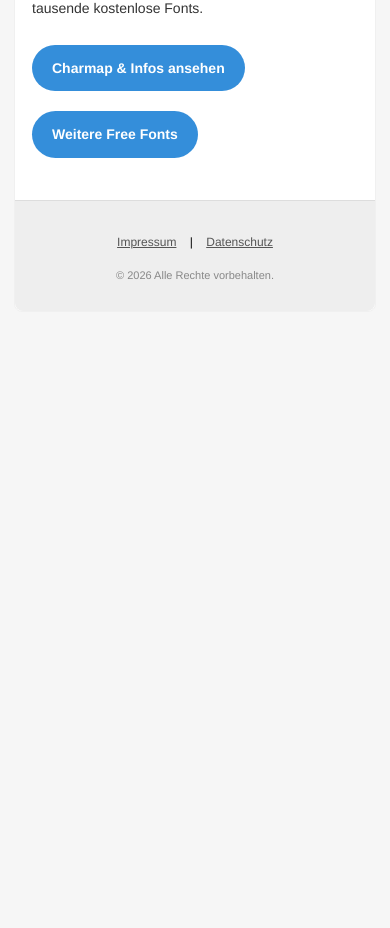
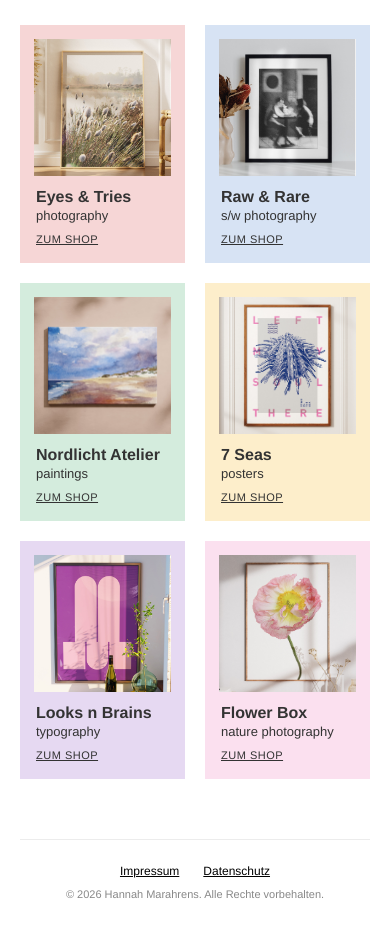
Before and after one commit to hannahmxs/shoplist, a plain HTML site: page index.html in a window 390 px wide. Shown: the part 126-1054 px from the top of the page. Before the commit the page ends 844 px from the top, so only its background shows below. Drawn offline with Linux system fonts and the light colour scheme.

Commit message:
Revamp index.html structure and styling

```diff
--- a/index.html
+++ b/index.html
@@ -1,241 +1,323 @@
-<!DOCTYPE html PUBLIC "-//W3C//DTD XHTML 1.0 Transitional//EN" "http://www.w3.org/TR/xhtml1/DTD/xhtml1-transitional.dtd">
-<html xmlns="http://www.w3.org/1999/xhtml">
+<!DOCTYPE html>
+<html lang="de">
 <head>
-    <meta name="viewport" content="width=device-width, initial-scale=1.0" />
-    <meta http-equiv="Content-Type" content="text/html; charset=UTF-8" />
-    <meta name="robots" content="noindex, nofollow" />
-    <title>Nobel Regular - Font Info</title>
+<meta charset="UTF-8">
+<meta name="viewport" content="width=device-width, initial-scale=1.0">
+<title>Meine Shops</title>
 <style>
-    * {
+  * { box-sizing: border-box; }
+  body {
     margin: 0;
-      padding: 0;
-      font-family: "Helvetica Neue", "Helvetica", Helvetica, Arial, sans-serif;
-      font-size: 100%;
-      line-height: 1.6;
+    font-family: Nobel, "Helvetica Neue", Arial, sans-serif;
+    background: #fff;
+    color: #000;
+    display: flex;
+    flex-direction: column;
+    align-items: center;
+    padding: 60px 20px 0;
+    min-height: 100vh;
     box-sizing: border-box;
   }
+  h1 {
+    margin-bottom: 40px;
+    font-size: 28px;
+    color: #000;
+  }
+  .grid {
+    display: grid;
+    grid-template-columns: repeat(3, 1fr);
+    gap: 20px;
+    width: 100%;
+    max-width: 900px;
+  }
+  a.card {
+    display: flex;
+    flex-direction: column;
+    text-decoration: none;
+    color: #333;
+    overflow: hidden;
+    transition: 0.2s;
+  }
+  a.card:hover {
+    transform: translateY(-3px);
+  }
+  a.card .img-frame {
+    padding: 14px 14px 0;
+  }
+  a.card .img-frame img {
+    width: 100%;
+    aspect-ratio: 1 / 1;
+    object-fit: contain;
+    display: block;
+    background: #fff;
+  }
+  a.card .card-content {
+    padding: 12px 16px 18px;
+    display: flex;
+    flex-direction: column;
+    flex-grow: 1;
+  }
+  a.card .shop-name {
+    display: block;
+    font-weight: bold;
+    font-size: 16px;
+  }
+  a.card .shop-category {
+    display: block;
+    font-weight: 300;
+    font-size: 13px;
+    margin-top: 2px;
+  }
+  a.card .cta {
+    font-size: 11px;
+    text-decoration: underline;
+    letter-spacing: 0.5px;
+    text-transform: uppercase;
+    margin-top: auto;
+    padding-top: 10px;
+  }
+  .eyes-tries { background: #f6d6d6; }
+  .raw-rare   { background: #d7e3f4; }
+  .nordlicht  { background: #d4ecdd; }
+  .seven-seas { background: #fdeecb; }
+  .looks-n-brains { background: #e6d9f2; }
+  .flower-box { background: #fbe0ef; }
 
-    body {
-      -webkit-font-smoothing: antialiased;
-      -webkit-text-size-adjust: none;
-      width: 100%!important;
-      height: 100%;
-      background: #f6f6f6;
+  @media (max-width: 600px) {
+    .grid {
+      grid-template-columns: repeat(2, 1fr);
+    }
   }
 
-    a {
-      color: #348eda;
-      text-decoration: none;
+  /* ---------- FOOTER ---------- */
+  .site-footer {
+    width: 100%;
+    margin-top: 60px;
+    padding: 24px 20px 28px;
+    text-align: center;
+    border-top: 1px solid #ececec;
+  }
+  .site-footer .brand {
+    font-size: 13px;
+    color: #000;
+    font-weight: 400;
+    margin-bottom: 10px;
+  }
+  .legal-links {
+    display: flex;
+    justify-content: center;
+    gap: 1.5rem;
+    margin-bottom: 10px;
+  }
+  .legal-btn {
+    font-size: 12px;
+    color: #000;
+    text-decoration: underline;
+    background: none;
+    border: none;
+    cursor: pointer;
+    padding: 0;
+    font-family: inherit;
+  }
+  .legal-btn:hover { color: #666; }
+  .site-footer .copyright {
+    font-size: 11px;
+    color: #888;
+    margin: 0;
   }
 
-    a:hover {
-      text-decoration: underline;
+  /* ---------- MODALS ---------- */
+  .modal {
+    display: none;
+    position: fixed;
+    inset: 0;
+    background: rgba(0,0,0,0.55);
+    z-index: 2000;
+    align-items: center;
+    justify-content: center;
+    padding: 2rem;
   }
-
-    .btn-primary {
-      text-decoration: none;
-      color: #FFF;
-      background-color: #348eda;
-      padding: 12px 20px;
-      font-weight: bold;
-      margin: 10px 5px 10px 0;
-      text-align: center;
-      cursor: pointer;
-      display: inline-block;
-      border-radius: 25px;
+  .modal.active { display: flex; }
+  .modal-content {
+    background: #fff;
+    padding: 2.5rem;
+    max-width: 650px;
+    width: 100%;
+    max-height: 80vh;
+    overflow-y: auto;
+    position: relative;
+    border-radius: 4px;
+    border: 1px solid rgba(0,0,0,0.08);
+    text-align: left;
+    font-size: 14px;
+    line-height: 1.6;
   }
-
-    table.body-wrap {
-      width: 100%;
-      padding: 20px;
+  .modal-content h2 {
+    font-size: 22px;
+    margin: 0 0 1rem;
+    font-weight: 600;
   }
-
-    .container {
-      display: block!important;
-      max-width: 600px!important;
-      margin: 0 auto!important;
-      clear: both!important;
-      border: 1px solid #f0f0f0;
-      border-radius: 8px;
-      background: #FFFFFF;
-    }
-
-    .content {
-      padding: 30px;
-      max-width: 600px;
-      margin: 0 auto;
-      display: block;
-    }
-
-    .content table {
-      width: 100%;
-    }
-
-    table.footer-wrap {
-      width: 100%;
-      clear: both!important;
-      background: #eeeeee;
-      border-top: 1px solid #dddddd;
-      border-bottom-left-radius: 8px;
-      border-bottom-right-radius: 8px;
-    }
-
-    .footer-content {
-      padding: 20px 30px;
-      text-align: center;
-    }
-
-    .footer-content p {
-      font-size: 12px;
-      color: #666;
-      margin-bottom: 5px;
-    }
-
-    .footer-links {
-      font-size: 12px;
-      margin-top: 10px;
-    }
-
-    .footer-links a {
-      color: #555;
-      margin: 0 10px;
-      text-decoration: underline;
+  .modal-content p { margin: 0 0 0.8rem; }
+  .modal-content strong { font-weight: 600; }
+  .modal-close {
+    position: absolute;
+    top: 1rem;
+    right: 1.2rem;
+    font-size: 24px;
+    color: #000;
+    background: none;
+    border: none;
     cursor: pointer;
   }
+  .placeholder {
+    background: #fff3cd;
+    padding: 0 4px;
+  }
+</style>
+</head>
+<body>
 
-    .legal-box {
-      display: none;
-      background: #fff;
-      border: 1px solid #ccc;
-      padding: 20px;
-      margin-top: 15px;
-      text-align: left;
-      font-size: 13px;
-      border-radius: 5px;
-      max-height: 250px;
-      overflow-y: auto;
+<h1>Meine Shops</h1>
+
+<div class="grid">
+
+  <a class="card eyes-tries" href="https://juniqe.com/p/ytmwirhq" target="_blank">
+    <div class="img-frame"><img src="eyes_and_tries2.jpg" alt="Eyes & Tries"></div>
+    <div class="card-content">
+      <span class="shop-name">Eyes & Tries</span>
+      <span class="shop-category">photography</span>
+      <span class="cta">Zum Shop</span>
+    </div>
+  </a>
+
+  <a class="card raw-rare" href="https://juniqe.com/p/raw-and-rare/cprvkxlm" target="_blank">
+    <div class="img-frame"><img src="raw_and_rare2.jpg" alt="Raw & Rare"></div>
+    <div class="card-content">
+      <span class="shop-name">Raw & Rare</span>
+      <span class="shop-category">s/w photography</span>
+      <span class="cta">Zum Shop</span>
+    </div>
+  </a>
+
+  <a class="card nordlicht" href="https://juniqe.com/p/dncillkz" target="_blank">
+    <div class="img-frame"><img src="nordlicht_atelier2.jpg" alt="Nordlicht Atelier"></div>
+    <div class="card-content">
+      <span class="shop-name">Nordlicht Atelier</span>
+      <span class="shop-category">paintings</span>
+      <span class="cta">Zum Shop</span>
+    </div>
+  </a>
+
+  <a class="card seven-seas" href="https://juniqe.com/p/akjoocsf" target="_blank">
+    <div class="img-frame"><img src="seven_seas2.jpg" alt="7 Seas"></div>
+    <div class="card-content">
+      <span class="shop-name">7 Seas</span>
+      <span class="shop-category">posters</span>
+      <span class="cta">Zum Shop</span>
+    </div>
+  </a>
+
+  <a class="card looks-n-brains" href="https://juniqe.com/p/looks-n-brains/jpvgbrri" target="_blank">
+    <div class="img-frame"><img src="looks_n_brains2.jpg" alt="Looks n Brains"></div>
+    <div class="card-content">
+      <span class="shop-name">Looks n Brains</span>
+      <span class="shop-category">typography</span>
+      <span class="cta">Zum Shop</span>
+    </div>
+  </a>
+
+  <a class="card flower-box" href="https://juniqe.com/p/flower-box/fkplpdrj" target="_blank">
+    <div class="img-frame"><img src="flower_box2.jpg" alt="Flower Box"></div>
+    <div class="card-content">
+      <span class="shop-name">Flower Box</span>
+      <span class="shop-category">nature photography</span>
+      <span class="cta">Zum Shop</span>
+    </div>
+  </a>
+
+</div>
+
+<!-- ===================== FOOTER MIT IMPRESSUM & DATENSCHUTZ ===================== -->
+<footer class="site-footer">
+  <div class="legal-links">
+    <button class="legal-btn" onclick="openModal('impressumModal')">Impressum</button>
+    <button class="legal-btn" onclick="openModal('datenschutzModal')">Datenschutz</button>
+  </div>
+  <p class="copyright">&copy; 2026 Hannah Marahrens. Alle Rechte vorbehalten.</p>
+</footer>
+
+<!-- ===================== MODAL: IMPRESSUM ===================== -->
+<div id="impressumModal" class="modal">
+  <div class="modal-content">
+    <button class="modal-close" onclick="closeModal('impressumModal')">&times;</button>
+    <h2>Impressum</h2>
+    <p><strong>Angaben gemäß § 5 DDG</strong></p>
+    <p>Hannah Marahrens<br>
+    <span class="placeholder">(Anschrift folgt in Kürze)</span></p>
+
+    <p><strong>Kontakt</strong></p>
+    <p>E-Mail: <a href="&#109;&#97;&#105;&#108;&#116;&#111;&#58;&#104;&#97;&#110;&#110;&#97;&#104;&#95;&#109;&#97;&#114;&#97;&#104;&#114;&#101;&#110;&#115;&#64;&#103;&#109;&#120;&#46;&#100;&#101;">&#104;&#97;&#110;&#110;&#97;&#104;&#95;&#109;&#97;&#114;&#97;&#104;&#114;&#101;&#110;&#115;&#64;&#103;&#109;&#120;&#46;&#100;&#101;</a></p>
+
+    <p><strong>Umsatzsteuer</strong></p>
+    <p>Gemäß § 19 UStG wird keine Umsatzsteuer ausgewiesen (Kleinunternehmerregelung).</p>
+
+    <p><strong>Verantwortlich für den Inhalt nach § 18 Abs. 2 MStV</strong></p>
+    <p>Hannah Marahrens<br><span class="placeholder">(Anschrift folgt in Kürze)</span></p>
+
+    <p><strong>Haftung für Inhalte</strong></p>
+    <p>Als Diensteanbieterin bin ich gemäß § 7 Abs. 1 DDG für eigene Inhalte auf diesen Seiten nach den allgemeinen Gesetzen verantwortlich. Gemäß §§ 8 bis 10 DDG bin ich als Diensteanbieterin jedoch nicht verpflichtet, übermittelte oder gespeicherte fremde Informationen zu überwachen.</p>
+
+    <p><strong>Haftung für Links</strong></p>
+    <p>Diese Seite verlinkt ausschließlich auf externe Shops der Plattform Juniqe, auf deren Inhalte ich keinen Einfluss habe. Für diese fremden Inhalte trägt stets der jeweilige Anbieter (Juniqe) die Verantwortung.</p>
+
+    <p><strong>Urheberrecht</strong></p>
+    <p>Die durch mich erstellten Inhalte und Werke auf dieser Seite (Texte, Bilder) unterliegen dem deutschen Urheberrecht. Eine Vervielfältigung, Bearbeitung oder Verbreitung außerhalb der Grenzen des Urheberrechts bedarf meiner schriftlichen Zustimmung.</p>
+
+    <p><strong>Verbraucherstreitbeilegung</strong></p>
+    <p>Ich bin nicht bereit oder verpflichtet, an Streitbeilegungsverfahren vor einer Verbraucherschlichtungsstelle teilzunehmen.</p>
+  </div>
+</div>
+
+<!-- ===================== MODAL: DATENSCHUTZ ===================== -->
+<div id="datenschutzModal" class="modal">
+  <div class="modal-content">
+    <button class="modal-close" onclick="closeModal('datenschutzModal')">&times;</button>
+    <h2>Datenschutzerklärung</h2>
+
+    <p><strong>1. Datenschutz auf einen Blick</strong></p>
+    <p>Die folgenden Hinweise geben einen einfachen Überblick darüber, was mit Ihren personenbezogenen Daten passiert, wenn Sie diese Website besuchen.</p>
+
+    <p><strong>2. Verantwortliche Stelle</strong></p>
+    <p>Hannah Marahrens<br><span class="placeholder">(Anschrift folgt in Kürze)</span><br>
+    E-Mail: <a href="&#109;&#97;&#105;&#108;&#116;&#111;&#58;&#104;&#97;&#110;&#110;&#97;&#104;&#95;&#109;&#97;&#114;&#97;&#104;&#114;&#101;&#110;&#115;&#64;&#103;&#109;&#120;&#46;&#100;&#101;">&#104;&#97;&#110;&#110;&#97;&#104;&#95;&#109;&#97;&#114;&#97;&#104;&#114;&#101;&#110;&#115;&#64;&#103;&#109;&#120;&#46;&#100;&#101;</a></p>
+
+    <p><strong>3. Hosting</strong></p>
+    <p>Diese Website wird extern gehostet über den Dienst <strong>GitHub Pages</strong> (Anbieter: GitHub, Inc., 88 Colin P Kelly Jr St, San Francisco, CA 94107, USA). Wenn Sie diese Website besuchen, erfasst GitHub verschiedene Logfiles inklusive Ihrer IP-Adresse. Die Verwendung von GitHub Pages erfolgt im Interesse einer sicheren, schnellen und effizienten Bereitstellung des Angebots (Art. 6 Abs. 1 lit. f DSGVO). Datenübertragungen in die USA basieren auf den Standardvertragsklauseln der EU-Kommission bzw. dem Data Privacy Framework (DPF). Weitere Informationen: <a href="https://docs.github.com/en/site-policy/privacy-policies/github-privacy-statement" target="_blank" rel="noopener">GitHub-Datenschutzerklärung</a>.</p>
+
+    <p><strong>4. Allgemeine Datenerfassung auf dieser Website</strong></p>
+    <p>Diese Website selbst setzt keine Cookies oder Tracking-Tools ein und erhebt keine personenbezogenen Daten über ein Kontaktformular. Wenn Sie mich per E-Mail kontaktieren, wird Ihre Anfrage inklusive der darin enthaltenen personenbezogenen Daten zum Zwecke der Bearbeitung Ihres Anliegens gespeichert und verarbeitet (Art. 6 Abs. 1 lit. f DSGVO). Diese Daten gebe ich nicht ohne Ihre Einwilligung weiter.</p>
+
+    <p><strong>5. Verlinkung zu Juniqe</strong></p>
+    <p>Diese Seite enthält ausschließlich einfache externe Links zu meinen Shops auf der Plattform Juniqe. Es sind keine Social-Media-Plugins oder Tracking-Pixel eingebunden, die Daten übertragen. Wenn Sie einen Link anklicken, verlassen Sie diese Website und es gelten die Datenschutzbestimmungen von Juniqe.</p>
+
+    <p><strong>6. Ihre Rechte als betroffene Person</strong></p>
+    <p>Sie haben jederzeit das Recht auf unentgeltliche Auskunft über Ihre gespeicherten personenbezogenen Daten sowie ein Recht auf Berichtigung oder Löschung dieser Daten. Wenn Sie eine Einwilligung erteilt haben, können Sie diese jederzeit widerrufen. Wenden Sie sich dazu an die oben genannte E-Mail-Adresse.</p>
+  </div>
+</div>
+
+<script>
+  function openModal(id) {
+    document.getElementById(id).classList.add('active');
   }
-    .legal-box h3 {
-      font-size: 16px;
-      margin-bottom: 8px;
-      color: #000;
+  function closeModal(id) {
+    document.getElementById(id).classList.remove('active');
   }
-    .legal-box p {
-      font-size: 12px;
-      margin-bottom: 8px;
-      color: #444;
-    }
-    .close-btn {
-      display: inline-block;
-      margin-top: 10px;
-      font-size: 11px;
-      color: #d9534f;
-      cursor: pointer;
-      font-weight: bold;
-    }
-
-    h1 {
-      font-family: "Helvetica Neue", Helvetica, Arial, sans-serif;
-      color: #000;
-      margin: 0 0 15px 0;
-      line-height: 1.2;
-      font-weight: 600;
-      font-size: 28px;
-    }
-
-    p {
-      margin-bottom: 15px;
-      font-weight: normal;
-      font-size: 14px;
-      color: #333;
-    }
-
-    @media screen and (max-width: 600px) {
-      table.body-wrap {
-        padding: 10px !important;
-      }
-      .content {
-        padding: 15px !important;
+  window.onclick = function(event) {
+    if (event.target.classList.contains('modal')) {
+      event.target.classList.remove('active');
     }
   }
-    </style>
-
-    <script>
-      function showLegal(type) {
-        document.getElementById('impressum-box').style.display = (type === 'impressum') ? 'block' : 'none';
-        document.getElementById('datenschutz-box').style.display = (type === 'datenschutz') ? 'block' : 'none';
-      }
-      function hideLegal(type) {
-        document.getElementById(type + '-box').style.display = 'none';
-      }
 </script>
-  </head>
-
-  <body>
-
-    <table class="body-wrap">
-      <tr>
-        <td></td>
-        <td class="container">
-
-          <!-- content -->
-          <div class="content">
-            <table>
-              <tr>
-                <td>
-                  <h1>Nobel Regular</h1>
-                  <p>Diese Schriftart wurde von <a href="http://fontsgeek.com?ref=readme" target="_blank">fontsgeek.com</a> heruntergeladen. Besuche <a href="http://fontsgeek.com?ref=readme" target="_blank">fontsgeek.com</a> für tausende kostenlose Fonts.</p>
-                  <p>
-                    <a href="http://fontsgeek.com/fonts/nobel-regular?ref=readme" class="btn-primary" target="_blank">Charmap & Infos ansehen</a>
-                    <a href="http://fontsgeek.com?ref=readme" class="btn-primary" target="_blank">Weitere Free Fonts</a>
-                  </p>
-                </td>
-              </tr>
-            </table>
-          </div>
-          <!-- /content -->
-
-          <!-- footer with embedded legal texts -->
-          <table class="footer-wrap">
-            <tr>
-              <td class="footer-content">
-                <div class="footer-links">
-                  <a onclick="showLegal('impressum')">Impressum</a> |
-                  <a onclick="showLegal('datenschutz')">Datenschutz</a>
-                </div>
-
-                <!-- Impressum Box -->
-                <div id="impressum-box" class="legal-box">
-                  <h3>Impressum</h3>
-                  <p><strong>Angaben gemäß § 5 TMG:</strong></p>
-                  <p>
-                    Hannah Marahrens<br>
-                    [Deine ladungsfähige Anschrift / Straße & Hausnummer]<br>
-                    [PLZ & Ort]
-                  </p>
-                  <p><strong>Kontakt:</strong><br>E-Mail: <a href="&#109;&#97;&#105;&#108;&#116;&#111;&#58;&#104;&#97;&#110;&#110;&#97;&#95;&#109;&#97;&#114;&#97;&#104;&#101;&#110;&#115;&#64;&#103;&#109;&#120;&#46;&#100;&#101;">&#104;&#97;&#110;&#110;&#97;&#95;&#109;&#97;&#114;&#97;&#104;&#101;&#110;&#115;&#64;&#103;&#109;&#120;&#46;&#100;&#101;</a></p>
-                  <span class="close-btn" onclick="hideLegal('impressum')">[Schließen]</span>
-                </div>
-
-                <!-- Datenschutz Box -->
-                <div id="datenschutz-box" class="legal-box">
-                  <h3>Datenschutzerklärung</h3>
-                  <p><strong>1. Hosting über GitHub Pages</strong><br>
-                  Wir hosten unsere Website bei GitHub Pages (GitHub, Inc., 88 Colin P. Kelly Jr. St., San Francisco, CA 94107, USA). Wenn Sie unsere Website besuchen, erfasst GitHub Logfiles und Ihre IP-Adresse. Die Nutzung erfolgt im Sinne des Art. 6 Abs. 1 lit. f DSGVO (berechtigtes Interesse an einer sicheren Bereitstellung).</p>
-                  <p><strong>2. Datenerhebung</strong><br>
-                  Es werden keine Cookies oder Tracking-Tools von unserer Seite aus eingesetzt. Datenübertragungen in die USA basieren auf den Standardvertragsklauseln bzw. dem EU-US Data Privacy Framework von Microsoft/GitHub.</p>
-                  <span class="close-btn" onclick="hideLegal('datenschutz')">[Schließen]</span>
-                </div>
-
-                <p style="margin-top: 15px; font-size: 11px; color: #888;">&copy; 2026 Alle Rechte vorbehalten.</p>
-              </td>
-            </tr>
-          </table>
-
-        </td>
-        <td></td>
-      </tr>
-    </table>
 
 </body>
 </html>
```
Lines whose indentation alone changed are shown as unchanged.
